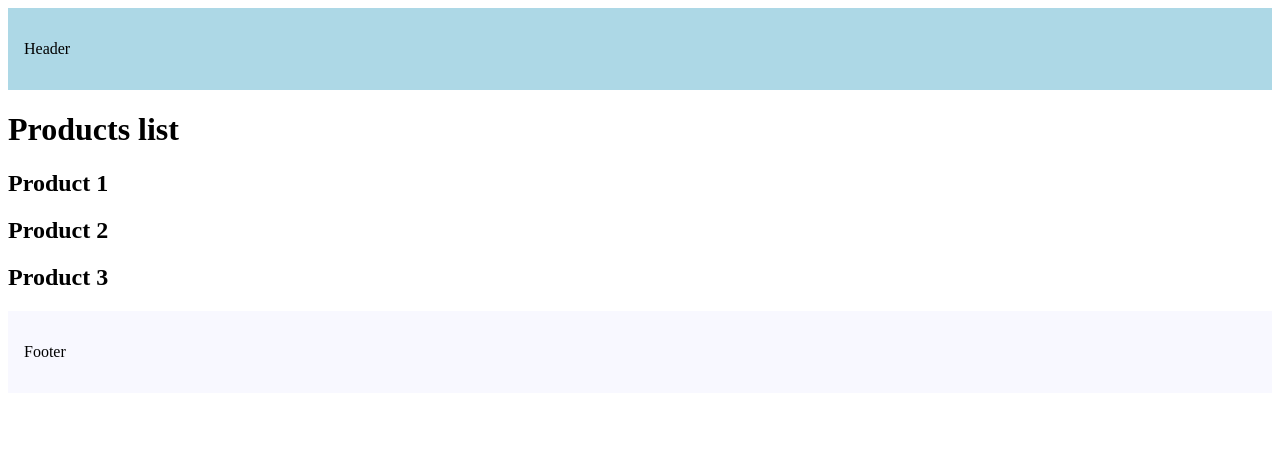
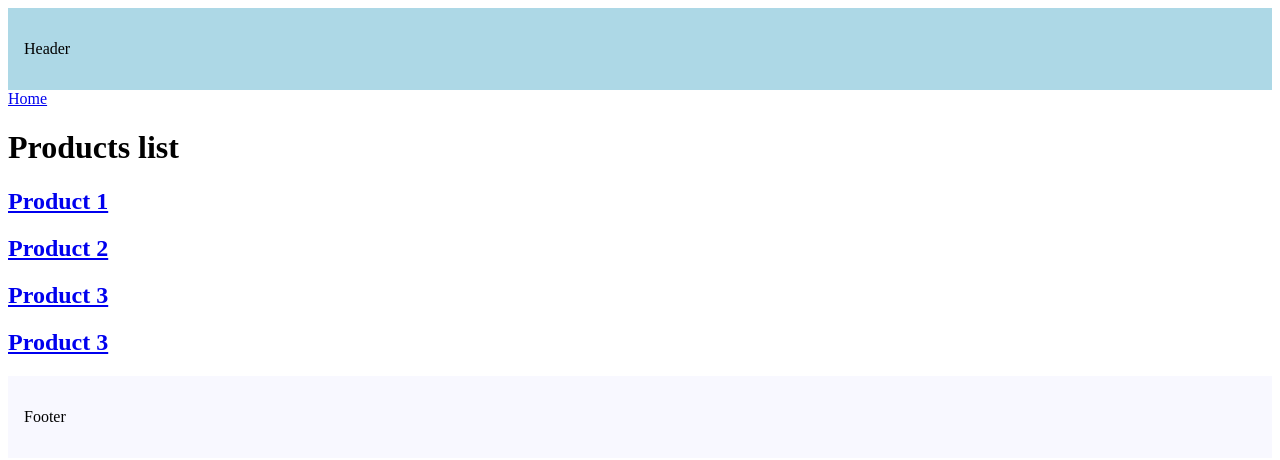
Before and after one commit to TanmoyWG01/learn-Next.js, a Next.js app in the folder my-app/: page /products in a window 1280 px wide. Shown: the top 460 px of the page. Built offline with nearby package versions, Linux system fonts and the light colour scheme.

Commit message:
Refactor Products page to enhance link structure and improve readability

```diff
--- a/my-app/src/app/products/page.tsx
+++ b/my-app/src/app/products/page.tsx
@@ -1,12 +1,27 @@
+import Link from "next/link";
 import React from "react";
 
 const Page = () => {
+  const productId = 100;
+
   return (
     <>
+      <Link href="/">Home</Link>
       <h1>Products list</h1>
-      <h2>Product 1</h2>
-      <h2>Product 2</h2>
-      <h2>Product 3</h2>
+      <h2>
+        <Link href="/products/1">Product 1</Link>
+      </h2>
+      <h2>
+        <Link href="/products/2">Product 2</Link>
+      </h2>
+      <h2>
+        <Link href="/products/3" replace>
+          Product 3
+        </Link>
+      </h2>
+      <h2>
+        <Link href={`/products/${productId}`}>Product 3</Link>
+      </h2>
     </>
   );
 };
```
